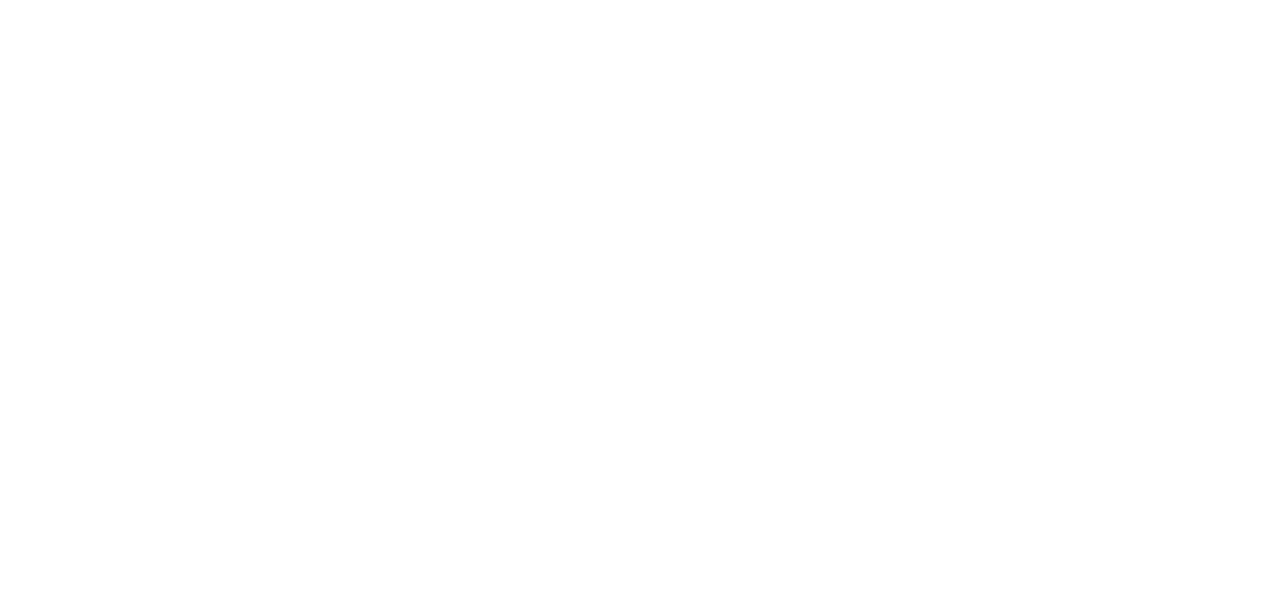
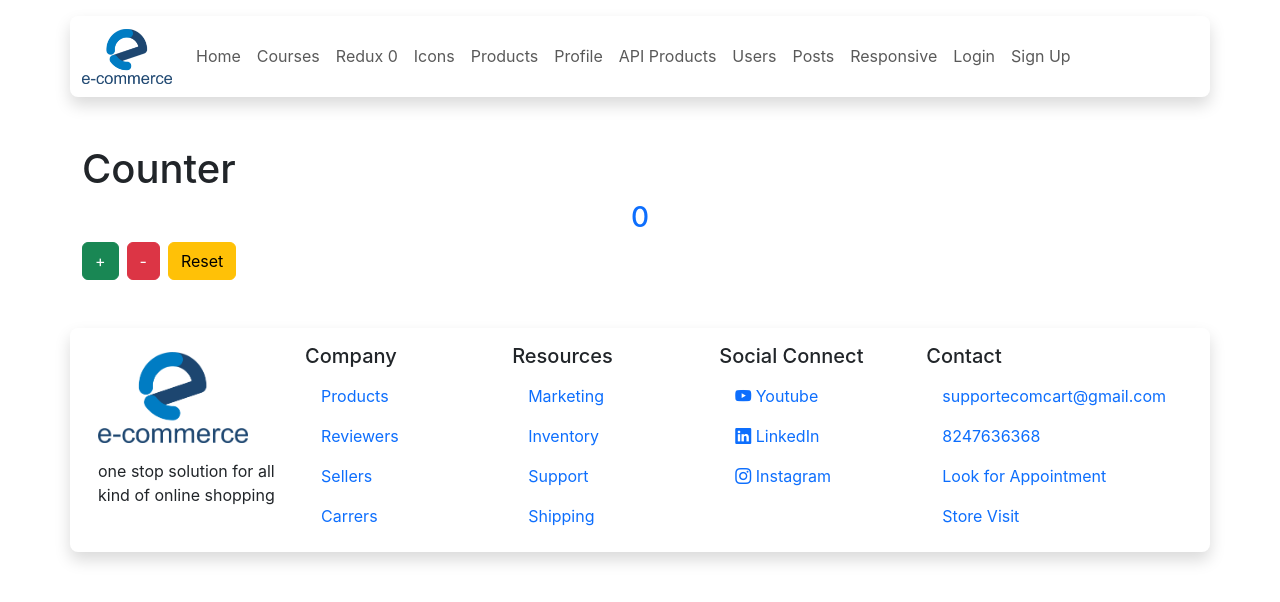
Before and after one commit to GowthamSayzz/reactjs_learn, a React (Create React App) app: page /redux in a window 1280 px wide. Before the commit this address had no page. Shown: the top 602 px of the page. Built offline with nearby package versions, Linux system fonts and the light colour scheme.

Commit message:
Logic Modifications

```diff
--- a/package.json
+++ b/package.json
@@ -9,6 +9,7 @@
     "@fortawesome/free-regular-svg-icons": "^7.0.0",
     "@fortawesome/free-solid-svg-icons": "^7.0.0",
     "@fortawesome/react-fontawesome": "^3.0.1",
+    "@reduxjs/toolkit": "^2.8.2",
     "@testing-library/dom": "^10.4.0",
     "@testing-library/jest-dom": "^6.6.3",
     "@testing-library/react": "^16.3.0",
@@ -20,6 +21,7 @@
     "font-awesome-icons": "^1.6.0",
     "react": "^19.1.0",
     "react-dom": "^19.1.0",
+    "react-redux": "^9.2.0",
     "react-router-dom": "^6.30.1",
     "react-scripts": "5.0.1",
     "web-vitals": "^2.1.4"
--- /dev/null
+++ b/src/DataTest.js
@@ -0,0 +1,48 @@
+import Footer from "./Shared/Footer";
+import Header from "./Shared/Header";
+import { useDispatch, useSelector } from "react-redux";
+import { decrement, increment, makeZero } from "./Store/counter";
+
+function DataTest(){
+
+    let counter = useSelector(state => state.counter);
+    let dispatch = useDispatch();
+
+    function handleIncrement(){
+        dispatch(increment(""));
+    }
+
+    function handleDecrement(){
+        dispatch(decrement(""));
+    }
+
+    function handlemakeZero(){
+        dispatch(makeZero(""));
+    }
+
+    return (
+        <div className="container">
+            <div className="row">
+                <Header />
+            </div>
+            <div className="row mt-5 mb-5">
+                <div className="col-12">
+                    <h1>Counter</h1>
+                    <h3 className="text-primary text-center">
+                    {
+                        counter
+                    }
+                    </h3>
+                    <button className="btn btn-success me-2" onClick={e => handleIncrement()}>+</button>
+                    <button className="btn btn-danger me-2" onClick={e=> handleDecrement()}>-</button>
+                    <button className="btn btn-warning me-2" onClick={e=> handlemakeZero()}>Reset</button>
+                </div>
+            </div>
+            <div className="row">
+                <Footer />
+            </div>
+        </div>
+    )
+}
+
+export default DataTest;
--- a/src/Layout.js
+++ b/src/Layout.js
@@ -7,7 +7,7 @@ function Layout() {
             <div className="row">
                 <Header />
             </div>
-            <div className="row mt-t mb-5">
+            <div className="row mt-5 mb-5">
                 <div className="col-6 mt-5">
                     <h3>Login Form</h3>
                     <div className="mb-3">
--- a/src/Products/Product.js
+++ b/src/Products/Product.js
@@ -1,17 +1,24 @@
+import { useDispatch } from "react-redux";
+import { addItem, removeItem } from "../Store/cart";
+
 function Product({ product, updateCart, removeItemsinCart }) {
 
-    function handleAddtoCart(){
-        updateCart();
+    let cartDispatch = useDispatch();
+
+    function handleAddtoCart() {
+        //updateCart();
+        cartDispatch(addItem({product}));
     }
 
-    function handleRemoveCartItem(){
-        removeItemsinCart();
+    function handleRemoveCartItem() {
+        //removeItemsinCart();
+        cartDispatch(removeItem({product}));
     }
 
     return (
         <div className="col-3">
             <div className="card shadow">
-                <img src={product.thumbnail} className="card-img" />
+                <img src={product.thumbnail} className="card-img" alt="" />
                 <div className="card-body">
                     <h4>{product.title}</h4>
                     <p>{product.description}</p>
--- a/src/Products/ProductsLists.js
+++ b/src/Products/ProductsLists.js
@@ -3,23 +3,40 @@ import Footer from "../Shared/Footer.js";
 import Header from "../Shared/Header.js";
 import axios from "axios";
 import Product from "./Product.js";
+import { useSelector } from "react-redux";
 
 function ProductsList() {
 
+    /**
+     * !Commented this working code to understand cart.js functionality in real time
+     */
     let [products, setProducts] = useState([]);
-    let [noOfCartItems, setNoOfcartItems] = useState(0);
+    // let [noOfCartItems, setNoOfcartItems] = useState(0);
+
+    // function updateCart() {
+    //     setNoOfcartItems(noOfCartItems + 1)
+    // }
+
+    // function removeItemsinCart(){
+    //     if(noOfCartItems <= 0){
+    //         alert("Items count is already 0");
+    //         return
+    //     }
+    //     setNoOfcartItems(noOfCartItems - 1);
+    // }
+
+
+    let noOfCartItems = useSelector(state => state.cartItems);
+    console.log('noofCartItems', noOfCartItems.length);
 
     function updateCart() {
-        setNoOfcartItems(noOfCartItems + 1)
+
     }
 
-    function removeItemsinCart(){
-        if(noOfCartItems <= 0){
-            alert("Items count is already 0");
-            return
-        }
-        setNoOfcartItems(noOfCartItems - 1);
+    function removeItemsinCart() {
+
     }
+
 
     useEffect(() => {
         async function getProductList() {
@@ -82,11 +99,11 @@ function ProductsList() {
                 } */}
 
                 <div className="col-12">
-                    <h4>Cart: {noOfCartItems} items</h4>
+                    <h4>Cart: {noOfCartItems.length} items</h4>
                 </div>
                 {
                     products.map(product => (
-                        <Product product={product} updateCart={updateCart} removeItemsinCart={removeItemsinCart} />
+                        <Product key={product.id} product={product} updateCart={updateCart} removeItemsinCart={removeItemsinCart} />
                     ))
                 }
             </div>
--- a/src/Shared/Header.js
+++ b/src/Shared/Header.js
@@ -1,9 +1,12 @@
 import { useState } from "react";
 import Logo from './Logo.png';
+import { useSelector } from "react-redux";
 
 function Header(){
     var [navClassList, setNavClassList] = useState("collapse navbar-collapse");
     var isNavShowing = false;
+
+    let counter = useSelector(state => state.counter);
 
     function handleNavToggle(){
         if(isNavShowing === false){
@@ -28,6 +31,7 @@ function Header(){
                     <ul className="navbar-nav">
                         <li className="nav-item"><a href="/" className="nav-link">Home</a></li>
                         <li className="nav-item"><a href="/list"  className="nav-link">Courses</a></li>
+                        <li className="nav-item"><a href="/redux"  className="nav-link">Redux {counter}</a></li>
                         <li className="nav-item"><a href="/icons"  className="nav-link">Icons</a></li>
                         <li className="nav-item"><a href="/products-list"  className="nav-link">Products</a></li>
                         <li className="nav-item"><a href="/profile-update" className="nav-link">Profile</a></li>
--- /dev/null
+++ b/src/Store/cart.js
@@ -0,0 +1,21 @@
+import { createSlice } from "@reduxjs/toolkit"
+
+let cartItemsSlice = createSlice({
+    name: 'cartItems',
+    initialState: [],
+    reducers: {
+        addItem: (state, action) => {
+            console.log('action', action.payload);
+            state.push(action.payload);
+            return state;
+        },
+        removeItem: (state, action) => {
+            console.log('action', action.payload);
+            state.pop(action.payload);
+            return state;
+        }
+    }
+});
+
+export const {addItem, removeItem} = cartItemsSlice.actions;
+export default cartItemsSlice.reducer;
--- /dev/null
+++ b/src/Store/counter.js
@@ -0,0 +1,25 @@
+import { createSlice } from "@reduxjs/toolkit";
+
+let counterSlice = createSlice(
+    {
+        name: 'counter',
+        initialState: 0,
+        reducers: {
+            increment: (state, action) => {
+                state = state + 1;
+                return state;
+            },
+            decrement: (state, action) => {
+                state = state - 1;
+                return state;
+            },
+            makeZero: (state, action) => {
+                state = state * 0;
+                return state;
+            }
+        }
+    }
+)
+
+export const { increment, decrement, makeZero } = counterSlice.actions;
+export default counterSlice.reducer;
--- /dev/null
+++ b/src/Store/store.js
@@ -0,0 +1,11 @@
+import { configureStore } from "@reduxjs/toolkit";
+
+import counterReducer from './counter';
+import cartItemsReducer from './cart';
+
+export default configureStore({
+    reducer:{
+        counter: counterReducer,
+        cartItems: cartItemsReducer
+    }
+});
--- a/src/index.js
+++ b/src/index.js
@@ -17,10 +17,13 @@ import ProductsList from './Products/ProductsLists.js';
 import PostsList from './Posts/PostsList.js';
 import Icons from './Icons.js';
 import Layout from './Layout.js';
+import DataTest from './DataTest.js';
+import {Provider} from 'react-redux';
+import store from './Store/store.js';
 
 const root = ReactDOM.createRoot(document.getElementById('root'));
 root.render(
-  <React.StrictMode>
+  <Provider store={store}>
     <BrowserRouter future={{
       v7_startTransition: true,
       v7_relativeSplatPath: true
@@ -38,9 +41,10 @@ root.render(
         <Route path='/post' Component={PostsList} />
         <Route path='/icons' Component={Icons} />
         <Route path='/layout' Component={Layout} />
+        <Route path='/redux' Component={DataTest} />
       </Routes>
     </BrowserRouter>
-  </React.StrictMode>
+  </Provider>
 );
 
 // If you want to start measuring performance in your app, pass a function
```
Also changed, not shown: 1 other file (tests, documents, lock files or other folders).
